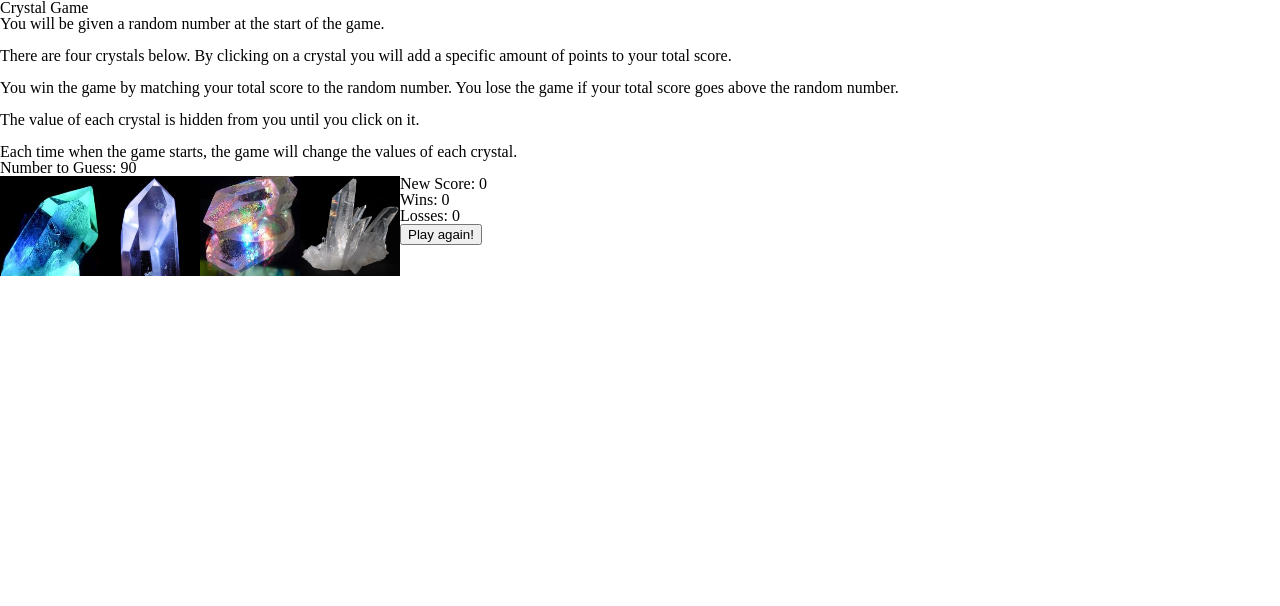
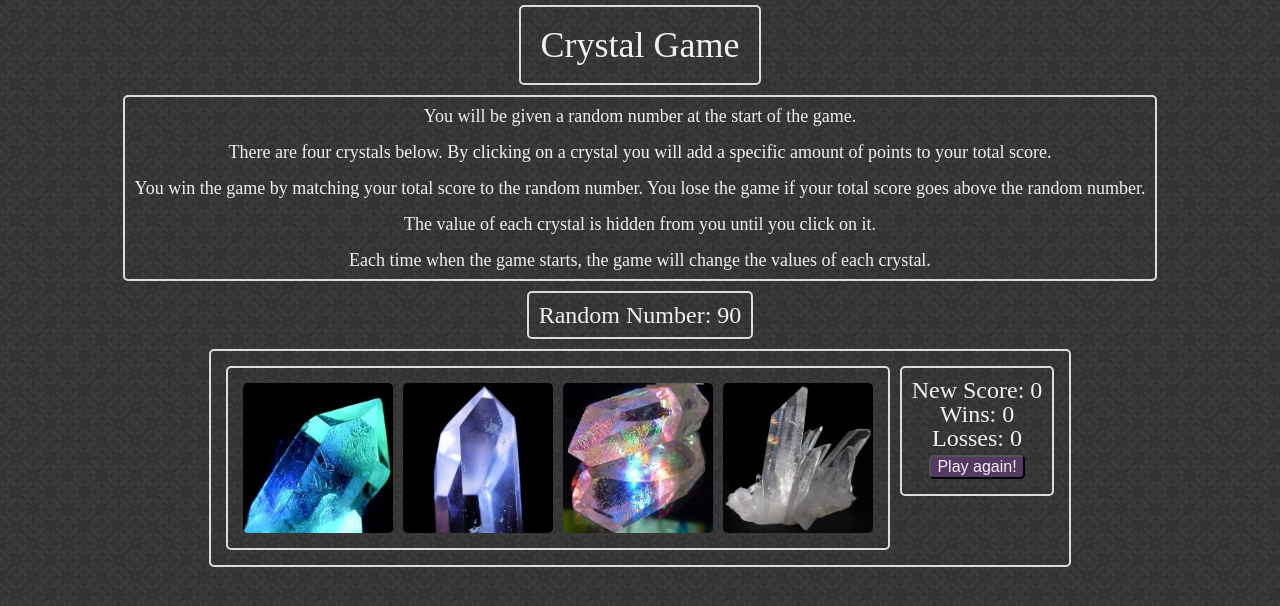
Before and after one commit to alisaschink/week-4-game, a PHP site: page / in a window 1280 px wide. Shown: the top 606 px of the page. Run offline with PHP 8.4, Linux system fonts and the light colour scheme.

Commit message:
initial CSS started

```diff
--- a/assets/css/style.css
+++ b/assets/css/style.css
@@ -1,5 +1,64 @@
+*{
+  align-content: center;
+  text-align: center;
+  color: #f3efef;
+}
+
+body{
+  background-image: url("../images/dark_embroidery.png");
+}
+
+h2{
+  font-size: 24px;
+}
+
+p{
+  font-size: 18px;
+}
+
+button{
+  font-size: 16px;
+  background-color: #553965;
+  border-radius: 5px;
+  margin: 5px;
+}
+
+.container{
+  border-color: #ddd;
+  border-style: solid;
+  border-width: 2px;
+  border-radius: 5px;
+  padding: 10px;
+  margin: 5px;
+  display: inline-block;
+}
 .crystalImage{
-  width: 100px;
-  height: 100px;
+  width: 150px;
+  height: 150px;
+  float: left;
+  margin: 5px;
+  border-radius: 5px;
+}
+
+#mainHeading{
+  font-size: 36px;
+  padding: 5px;
+  margin: 5px;
+  clear: both;
+}
+
+#numberBox{
+  clear: both;
+}
+
+#crystalBox{
+  float:left;
+}
+
+#scoreBox{
   float: left;
 }
+
+#scoring{
+  clear: both;
+}
--- a/assets/javascript/game.js
+++ b/assets/javascript/game.js
@@ -1,3 +1,4 @@
+ //declares initial variables
  var counter = 0;
   var wins = 0;
   var losses = 0;
@@ -12,7 +13,7 @@ var game = function(){
 //ensures that the target number is between 20-120 and is a random number
 var targetNumber = Math.floor((Math.random()*100)+20);
 
-  $("#numberToGuess").text(targetNumber);
+  $("#randomNumber").text("Random Number: " + targetNumber);
 
    // sets crystal values to four random numbers between 1 and 12.
   var w = Math.floor((Math.random()*11)+1);
--- a/index.html
+++ b/index.html
@@ -2,13 +2,17 @@
 <html>
 
   <head>
-    <title> week 4 game </title>
+    <title>week 4 game</title>
     <link rel="stylesheet" type="text/css" href="assets/css/reset.css">
     <link rel="stylesheet" type="text/css" href="assets/css/style.css">
   </head>
 
   <body>
+    <div class="container">
       <h1 id="mainHeading">Crystal Game</h1>
+    </div>
+
+    <div class="container">
       <p> You will be given a random number at the start of the game.
           <br>
           <br>
@@ -22,27 +26,36 @@
           <br>
           <br>
           Each time when the game starts, the game will change the values of each crystal.</p>
+    </div>
 
+    <div class="container" id="numberBox">
+      <h2 id="randomNumber"></h2>
+    </div>
 
-    <h1>Number to Guess: <span id="numberToGuess"></span></h1>
+    <br>
 
+    <div class="container">
+      <div class="container" id="crystalBox">
         <div id="crystals">
         </div>
+      </div>
 
+      <div class="container" id="scoreBox">
         <div id= "scoring">
-    <h1 = id="scoreCount"></h1>
+          <h2 = id="scoreCount"></h2>
         </div>
 
         <div id = "winsDiv">
-    <h1 id="winsCount"></h1>
+          <h2 id="winsCount"></h2>
         </div>
 
         <div id="lossDiv">
-    <h1 id="lossCount"></h1>
+          <h2 id="lossCount"></h2>
         </div>
 
-  <div class="container">
         <button id="reset">Play again!</button>
+
+      </div>
     </div>
 
     <script type="text/javascript" src="https://code.jquery.com/jquery-2.2.0.min.js"></script>
```
Also changed, not shown: assets/images/dark_embroidery.png (added). Lines whose indentation alone changed are shown as unchanged.
